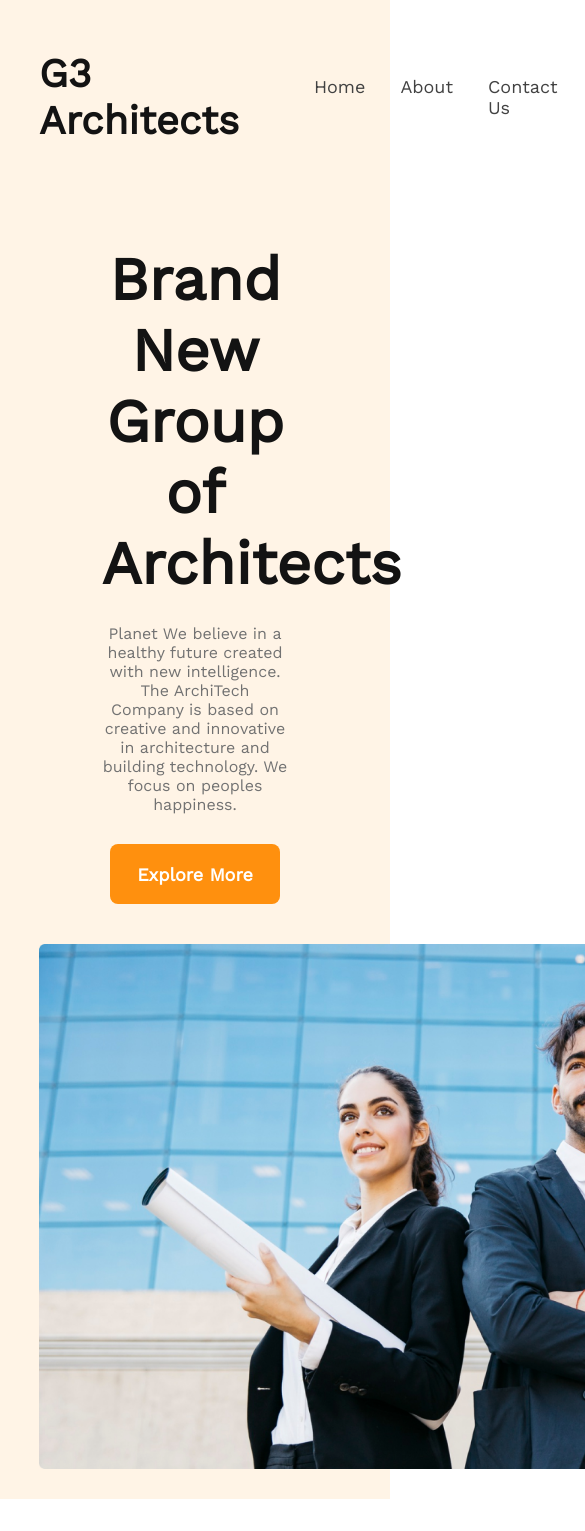
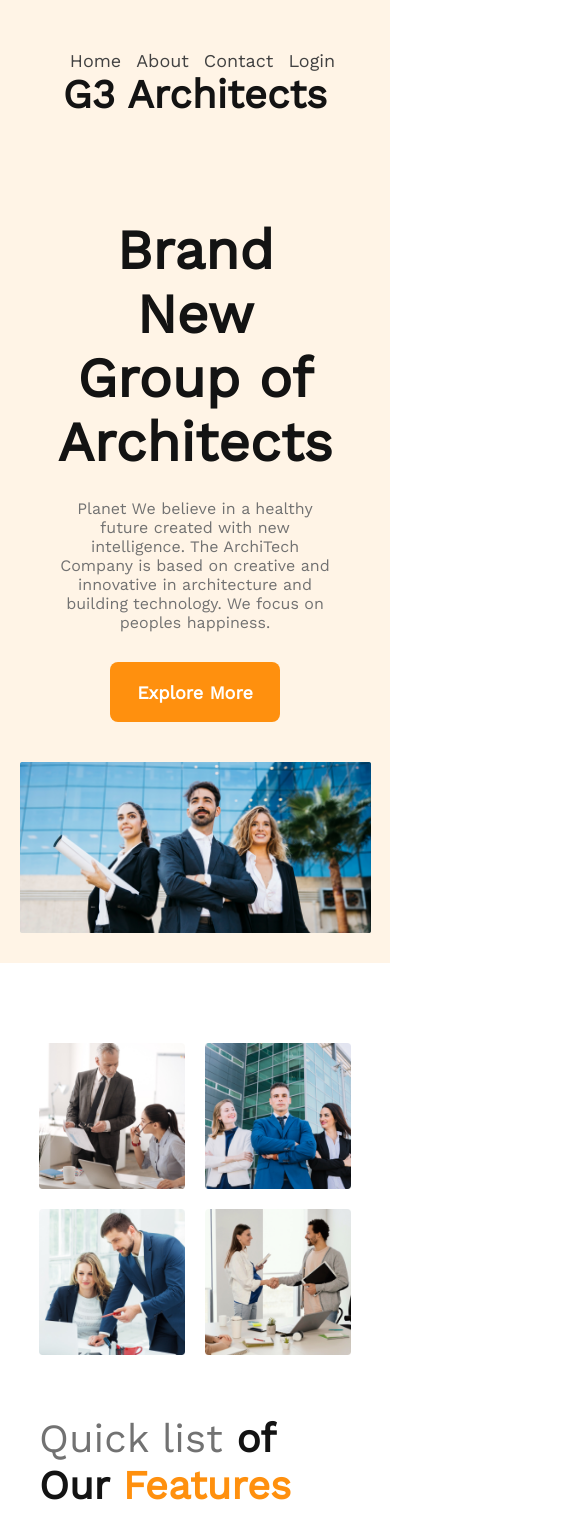
Before and after one commit to BackDevBin/architects-ass-two, a plain HTML site: page index.html in a window 390 px wide. Shown: the top 1531 px of the page, 585 px wide, since content can reach past the window. Drawn offline with nearby package versions, Linux system fonts and the light colour scheme.

Commit message:
half Resposib check

```diff
--- a/index.html
+++ b/index.html
@@ -25,7 +25,7 @@
                 <ul>
                     <li>Home</li>
                     <li>About</li>
-                    <li>Contact Us</li>
+                    <li>Contact</li>
                     <li>Login</li>
                 </ul>
             </nav>
@@ -77,7 +77,7 @@
         </section>
 
         <!-- Part 4: Features Section -->
-        <section>
+        <section class="display-n">
 
             <div class="features-list-container">
                 <div class="features-list">
@@ -123,7 +123,7 @@
         </section>
 
         <!-- Part 5: Some Facts Section -->
-        <section>
+        <section class="display-n">
             <div>
              <h3 class="title">Some Facts</h3>
              <p class="brand-para" style="width: 500px;">Everyone needs a little push sometimes. Whether you're starting out on a new
@@ -155,7 +155,7 @@
 
 
        <!-- Part 6: Our Sponspors section -->
-       <section>
+       <section class="display-n">
         <div class="Sponspors-info">
             <h3 class="title">Our Sponspors</h3>
             <p class="brand-para">Everyone needs a little push sometimes. Whether you're starting out on a new
@@ -177,7 +177,7 @@
 
  <!-- Part 7: Footer-Section -->
 
-    <footer>
+    <footer class="display-n">
         <div>
             <p class="brand-para">All rights reserved copyright@2023 startup landing page design</p>
         </div>
--- a/style/style.css
+++ b/style/style.css
@@ -32,6 +32,10 @@ nav {
     color: #131313;
 }
 
+nav ul {
+    display: flex;
+}
+
 nav li {
     list-style: none;
     margin-left: 35px;
@@ -40,9 +44,7 @@ nav li {
     font-size: 18px;
 }
 
-nav ul {
-    display: flex;
-}
+
 
 /* Part 2: Brand New Group of Architects-style */
 
@@ -54,7 +56,7 @@ nav ul {
 
 .barnd-title {
     font-weight: 700;
-    font-size: 60px;
+    font-size: 55px;
     color: #131313;
 }
 
@@ -79,7 +81,7 @@ nav ul {
 }
 
 .banner-img {
-    width: 1080px;
+    width: 100%;
     display: block;
     margin-left: auto;
     margin-right: auto;
@@ -103,6 +105,14 @@ nav ul {
     grid-template-columns: repeat(2, 1fr);
     grid-row-gap: 20px;
     grid-column-gap: 20px;
+}
+
+.image-galary img {
+    width: 100%;
+}
+
+.quick-list{
+    max-width: 400px;
 }
 
 #color-Quick {
@@ -196,7 +206,7 @@ nav ul {
     margin-top: 100px;
     margin-left: 28%;
     margin-right: 28%;
-    margin-bottom: 30px;
+    margin-bottom: 50px;
     text-align: center;
 }
 
@@ -222,3 +232,65 @@ footer div {
     background: #FFF4E7;
     border-radius: 8px;
 }
+
+/* ----------------------Small Mobile-Responsip------------------------*/
+
+
+@media screen and (max-width: 688px) {
+
+    header {
+        background: rgba(255, 144, 14, 0.1);
+        padding-left: 5%;
+        padding-right: 5%;
+
+    }
+
+    /* Part 1: G3 Architects Navigation-Style */
+
+nav {
+    display: flex;
+    flex-direction: column-reverse;
+    align-items: center;
+}
+
+nav ul {
+    display: flex;
+    padding: 0px;
+}
+
+nav li {
+    list-style: none;
+    margin-left: 15px;
+    color: #424242;
+    font-weight: 500;
+    font-size: 18px;
+}
+
+/* Part 2: Brand New Group of Architects-style */
+
+.banner-img {
+    width: 100%;
+}
+.text-btn-container {
+    text-align: center;
+    margin-left: 10%;
+    margin-right: 10%;
+}
+
+/* Part 3: Images Galary and Quick list */
+
+.quick-list-container {
+    display: grid;
+    grid-template-columns: repeat(1, 1fr);
+    gap: 60px;
+    align-items: center;
+    margin-top: 80px;
+    margin-bottom: 100px;
+}
+
+}
+
+/* ------------temp */
+.display-n{
+    display: none;
+}
```
